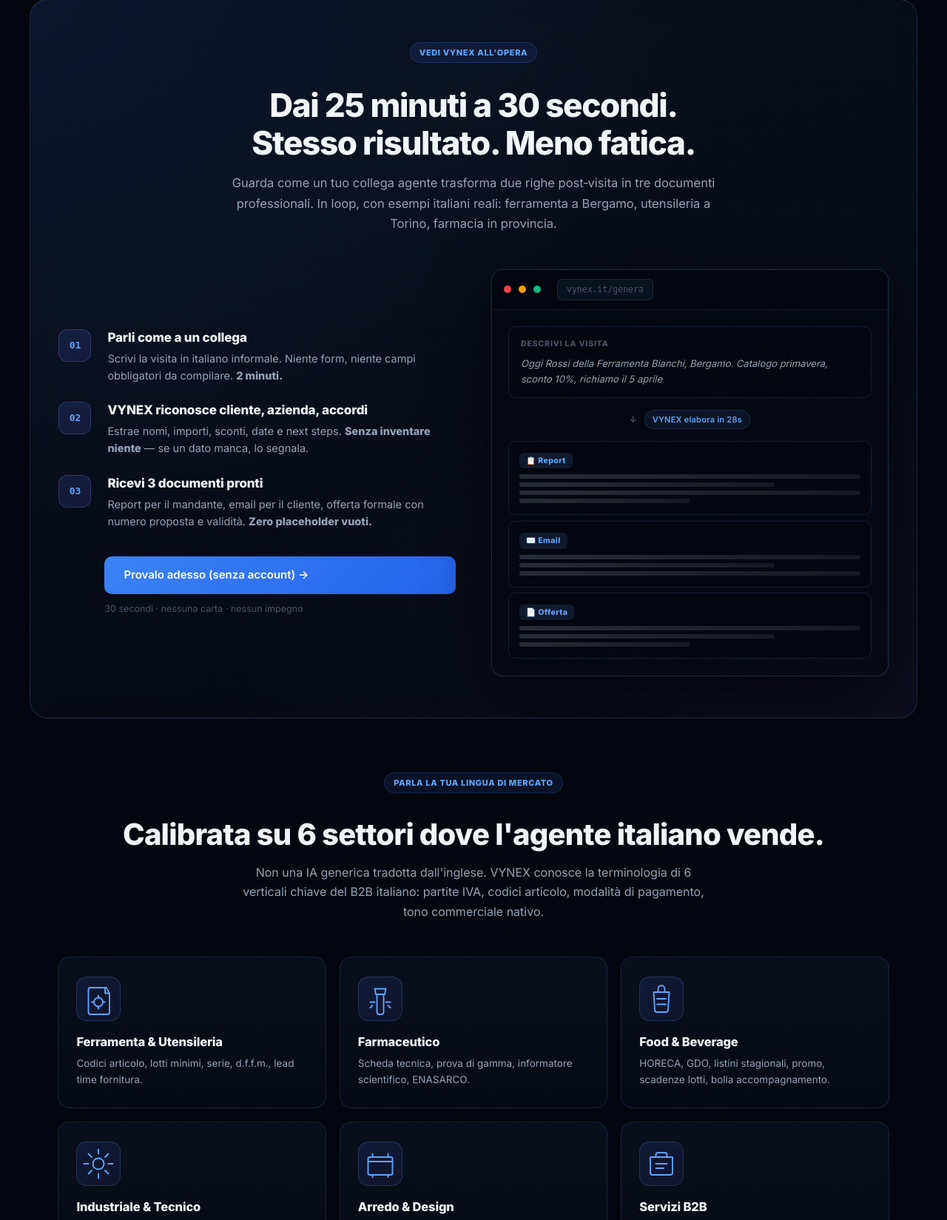
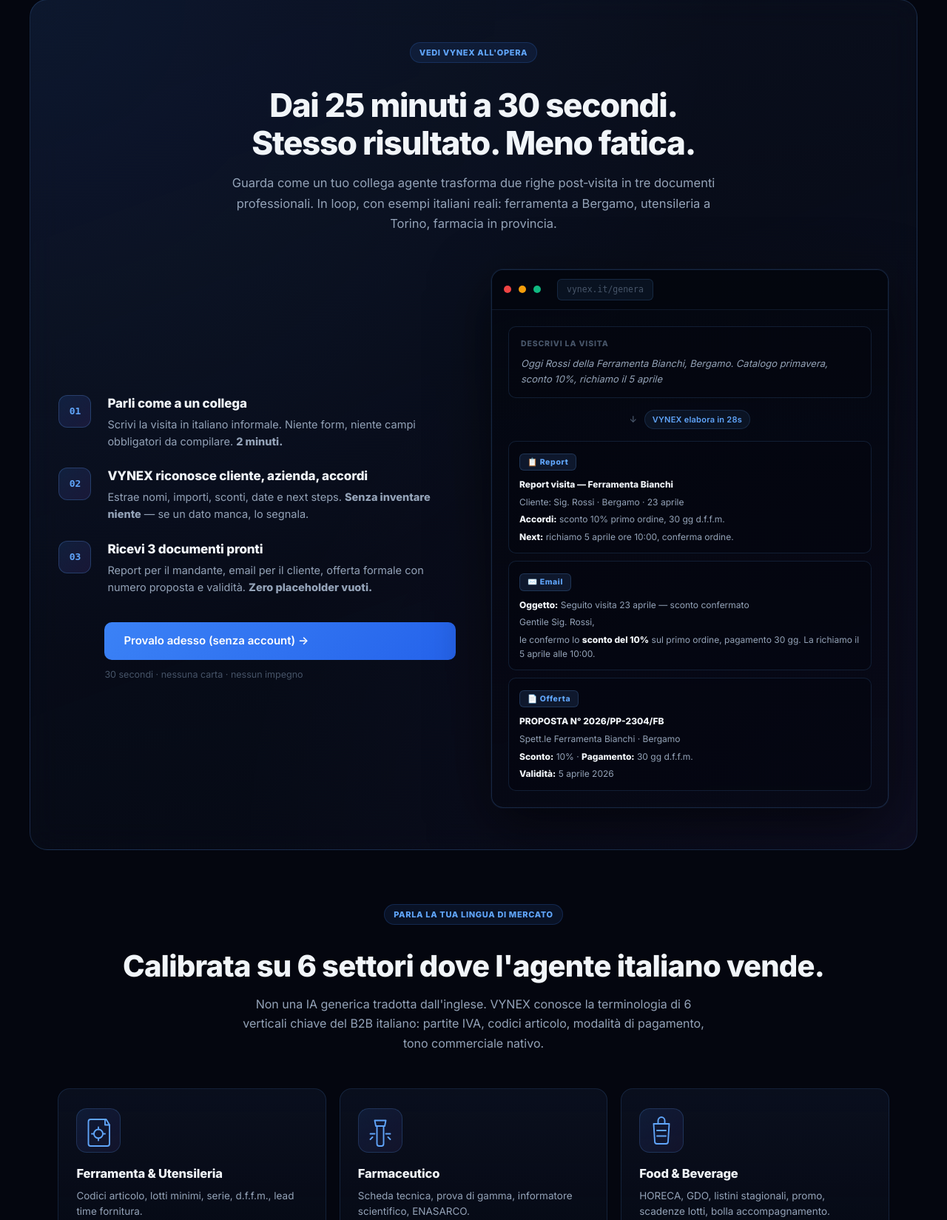
Before and after one commit to robertopizzini19-byte/vynex, a Python web app: template templates/index.html in a window 1280 px wide. Shown: the part 4851-6500 px from the top of the page at 74% size. Run offline with Jinja, Linux system fonts and the light colour scheme; the template is opened without the code that fills it: most values are stand-ins (such as "Sample title", 1, 10 or a date in 2020).

Commit message:
fix(showcase): docs output reali visibili + replay in loop on-scroll
Roberto: nella sezione 'Vedi VYNEX all'opera' non si vedeva il video dei 3
documenti apparire. Cause + fix:

1. Doc content era skeleton grigio (.line-full/md/sm) = nessun valore
   percepito. SOSTITUITO con testo reale:
   - Report: "Ferramenta Bianchi · Sig. Rossi · Bergamo 23 aprile · sconto 10%..."
   - Email: oggetto concreto + body con riferimento visita + next step
   - Offerta: numero proposta 2026/PP-2304/FB + condizioni + validità

2. Animation CSS partiva a page-load + forwards → a fine reverse la section
   era ancora fuori viewport → tutto statico quando l'user arrivava.
   FIX: animation parte SOLO quando .vnx-showcase-frame ha classe .is-playing

3. Aggiunto JS con IntersectionObserver:
   - threshold 0.25 → quando la sezione è ~visibile
   - startLoop: aggiunge .is-playing, replay ogni 7s (setInterval)
   - stopLoop quando la sezione esce dal viewport (risparmia CPU)
   - Force reflow (void offsetWidth) tra removeClass/addClass per restart
   - prefers-reduced-motion: statico on-scroll (zero loop)
   - Fallback senza IntersectionObserver: play diretto

Risultato: scrollando alla sezione, i 3 doc appaiono staggered .35s/.7s come
piccolo video live, e si ripete ogni 7s. Esce dal viewport → si ferma per
non consumare batteria.

Co-Authored-By: Claude Opus 4.7 (1M context) <noreply@anthropic.com>

```diff
--- a/static/style.css
+++ b/static/style.css
@@ -1488,38 +1488,48 @@ textarea {
 .vnx-showcase-docs {
   display: flex;
   flex-direction: column;
-  gap: 8px;
+  gap: 10px;
 }
 .vnx-showcase-doc {
   background: rgba(4,6,15,.55);
   border: 1px solid rgba(96,165,250,.15);
   border-radius: 10px;
-  padding: 10px 14px;
+  padding: 12px 14px;
   opacity: 0;
-  animation: showcaseDocIn .5s cubic-bezier(.2,.9,.25,1) forwards;
+  transform: translateY(8px);
+}
+.vnx-showcase-frame.is-playing .vnx-showcase-doc {
+  animation: showcaseDocIn .55s cubic-bezier(.2,.9,.25,1) forwards;
   animation-delay: var(--delay, 0s);
 }
 .vnx-showcase-doc-tag {
   display: inline-block;
-  padding: 2px 9px;
+  padding: 2px 10px;
   background: rgba(96,165,250,.12);
+  border: 1px solid rgba(96,165,250,.2);
   border-radius: 6px;
   font-size: 10.5px;
   font-weight: 700;
   color: var(--blue-l);
-  letter-spacing: .04em;
-  margin-bottom: 8px;
-}
-.vnx-showcase-doc-line {
-  height: 6px;
-  border-radius: 3px;
-  background: linear-gradient(90deg, rgba(148,163,184,.25), rgba(148,163,184,.12));
-  margin-bottom: 5px;
-}
-.vnx-showcase-doc-line.line-full { width: 100%; }
-.vnx-showcase-doc-line.line-md { width: 75%; }
-.vnx-showcase-doc-line.line-sm { width: 50%; }
+  letter-spacing: .06em;
+  margin-bottom: 10px;
+}
+.vnx-showcase-doc-content {
+  display: flex;
+  flex-direction: column;
+  gap: 5px;
+  font-size: 12px;
+  line-height: 1.55;
+  color: var(--text-2);
+}
+.vnx-showcase-doc-content strong {
+  color: var(--text);
+  font-weight: 700;
+}
 @keyframes showcaseDocIn { from { opacity:0; transform:translateY(8px);} to { opacity:1; transform:translateY(0);} }
+@media (prefers-reduced-motion: reduce) {
+  .vnx-showcase-doc { opacity: 1; transform: none; }
+}
 
 /* ─── SETTORI (social proof verticale) ─────────────────────────────────── */
 .vnx-sectors {
--- a/templates/index.html
+++ b/templates/index.html
@@ -722,7 +722,7 @@
         </div>
 
         <div class="vnx-showcase-visual" aria-hidden="true">
-            <div class="vnx-showcase-frame">
+            <div class="vnx-showcase-frame" id="vnx-showcase-frame">
                 <div class="vnx-showcase-frame-bar">
                     <span></span><span></span><span></span>
                     <div class="vnx-showcase-frame-url">vynex.it/genera</div>
@@ -736,22 +736,29 @@
                     <div class="vnx-showcase-docs">
                         <div class="vnx-showcase-doc" style="--delay:0s">
                             <div class="vnx-showcase-doc-tag">📋 Report</div>
-                            <div class="vnx-showcase-doc-line line-full"></div>
-                            <div class="vnx-showcase-doc-line line-md"></div>
-                            <div class="vnx-showcase-doc-line line-full"></div>
-                            <div class="vnx-showcase-doc-line line-sm"></div>
+                            <div class="vnx-showcase-doc-content">
+                                <div><strong>Report visita — Ferramenta Bianchi</strong></div>
+                                <div>Cliente: Sig. Rossi · Bergamo · 23 aprile</div>
+                                <div><strong>Accordi:</strong> sconto 10% primo ordine, 30 gg d.f.f.m.</div>
+                                <div><strong>Next:</strong> richiamo 5 aprile ore 10:00, conferma ordine.</div>
+                            </div>
                         </div>
-                        <div class="vnx-showcase-doc" style="--delay:.3s">
+                        <div class="vnx-showcase-doc" style="--delay:.35s">
                             <div class="vnx-showcase-doc-tag">✉️ Email</div>
-                            <div class="vnx-showcase-doc-line line-full"></div>
-                            <div class="vnx-showcase-doc-line line-md"></div>
-                            <div class="vnx-showcase-doc-line line-full"></div>
+                            <div class="vnx-showcase-doc-content">
+                                <div><strong>Oggetto:</strong> Seguito visita 23 aprile — sconto confermato</div>
+                                <div>Gentile Sig. Rossi,</div>
+                                <div>le confermo lo <strong>sconto del 10%</strong> sul primo ordine, pagamento 30 gg. La richiamo il 5 aprile alle 10:00.</div>
+                            </div>
                         </div>
-                        <div class="vnx-showcase-doc" style="--delay:.6s">
+                        <div class="vnx-showcase-doc" style="--delay:.7s">
                             <div class="vnx-showcase-doc-tag">📄 Offerta</div>
-                            <div class="vnx-showcase-doc-line line-full"></div>
-                            <div class="vnx-showcase-doc-line line-md"></div>
-                            <div class="vnx-showcase-doc-line line-sm"></div>
+                            <div class="vnx-showcase-doc-content">
+                                <div><strong>PROPOSTA N° 2026/PP-2304/FB</strong></div>
+                                <div>Spett.le Ferramenta Bianchi · Bergamo</div>
+                                <div><strong>Sconto:</strong> 10% · <strong>Pagamento:</strong> 30 gg d.f.f.m.</div>
+                                <div><strong>Validità:</strong> 5 aprile 2026</div>
+                            </div>
                         </div>
                     </div>
                 </div>
@@ -759,6 +766,45 @@
         </div>
     </div>
 </section>
+
+<script>
+(function(){
+    var frame = document.getElementById('vnx-showcase-frame');
+    if (!frame) return;
+    var reduce = window.matchMedia('(prefers-reduced-motion: reduce)').matches;
+    if (reduce) { frame.classList.add('is-playing'); return; }
+
+    function replay() {
+        frame.classList.remove('is-playing');
+        // Force reflow so animation restarts
+        void frame.offsetWidth;
+        frame.classList.add('is-playing');
+    }
+
+    var seen = false;
+    var loopId = null;
+    function startLoop() {
+        if (loopId) return;
+        replay();
+        loopId = setInterval(replay, 7000);
+    }
+    function stopLoop() {
+        if (loopId) { clearInterval(loopId); loopId = null; }
+    }
+
+    if ('IntersectionObserver' in window) {
+        var io = new IntersectionObserver(function(entries){
+            entries.forEach(function(e){
+                if (e.isIntersecting) { seen = true; startLoop(); }
+                else if (seen) { stopLoop(); }
+            });
+        }, { threshold: 0.25 });
+        io.observe(frame);
+    } else {
+        startLoop();
+    }
+})();
+</script>
 
 <!-- SETTORI — social proof verticale -->
 <section class="vnx-sectors vnx-fade-in" aria-labelledby="sectors-title">
```
